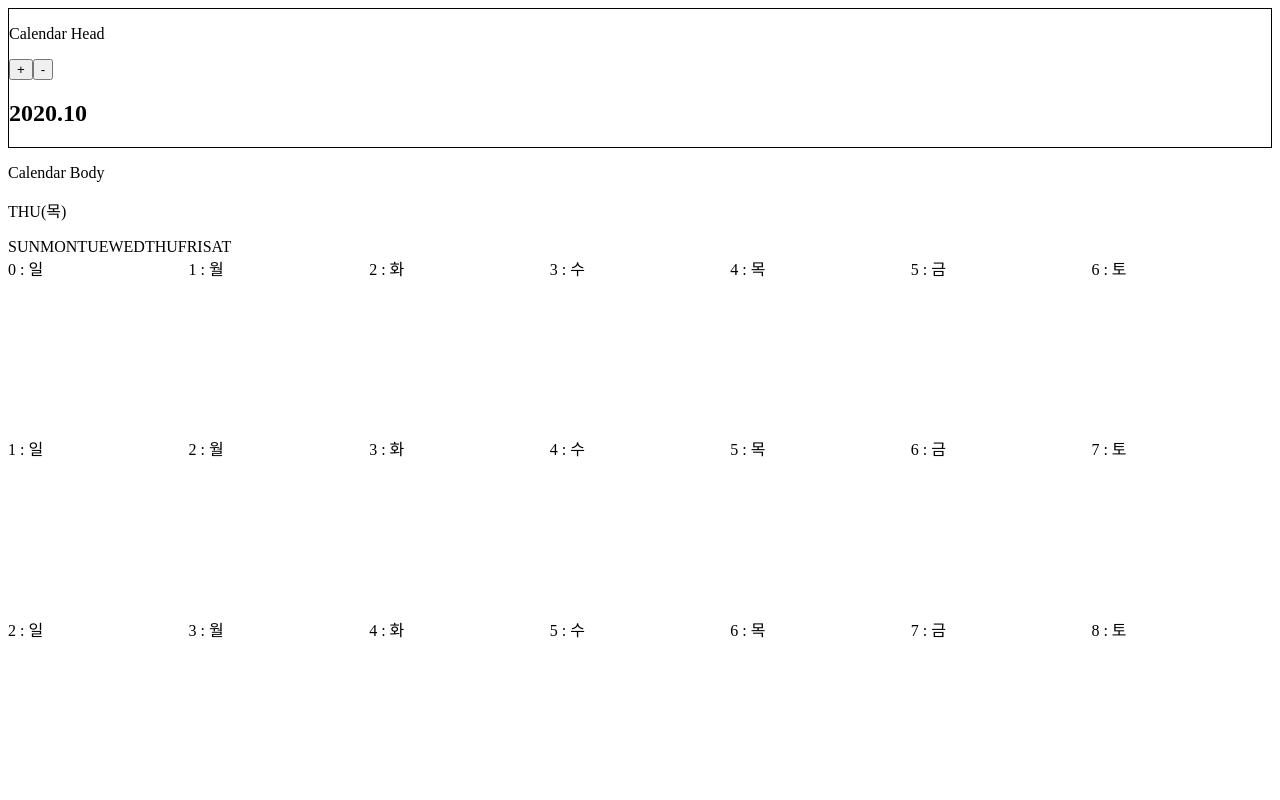
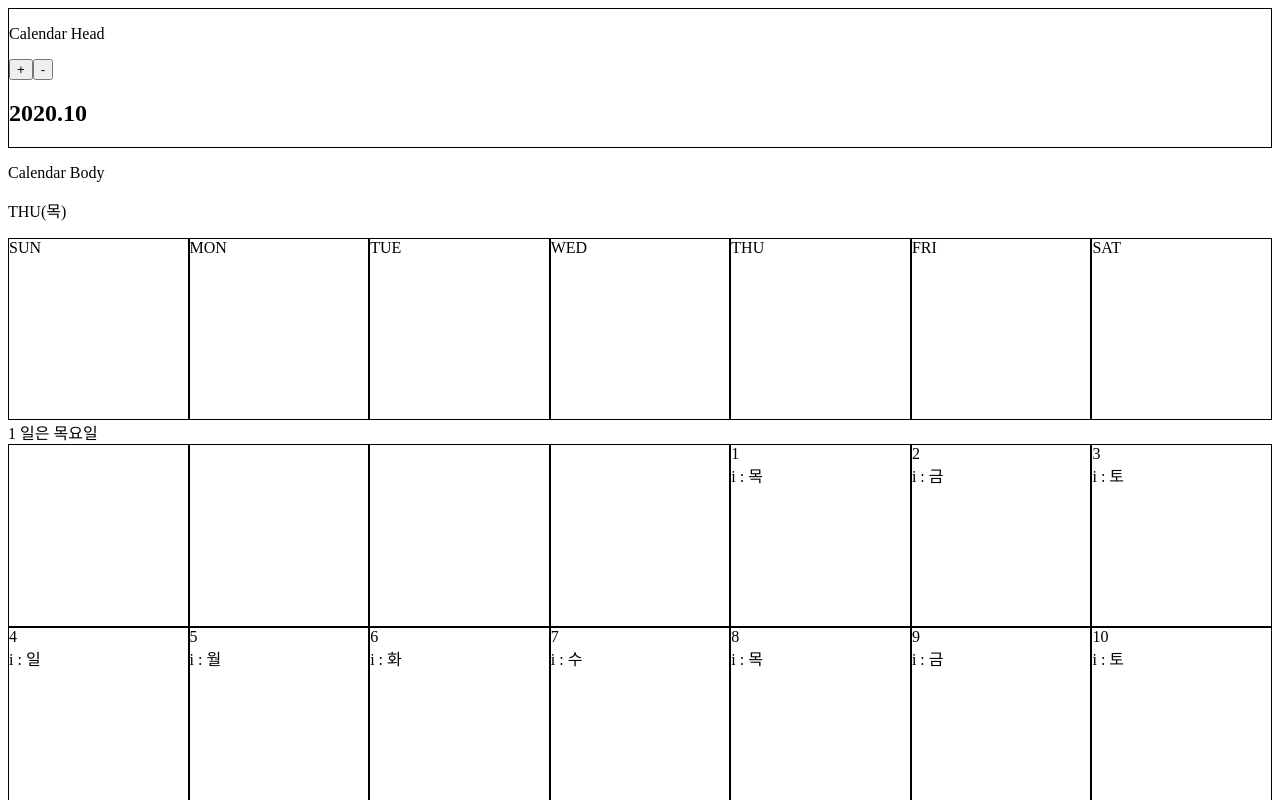
Before and after one commit to 97e57e/My-Financial-Ledger, a React (Create React App) app in the folder mfl-client/: page / in a window 1280 px wide. Shown: the top 800 px of the page. Built offline with nearby package versions, Linux system fonts and the light colour scheme.

Commit message:
feat: calendar date

```diff
--- a/mfl-client/src/assets/scss/components/calendar.scss
+++ b/mfl-client/src/assets/scss/components/calendar.scss
@@ -8,6 +8,7 @@
       height: 0;
       padding-bottom: calc(100% / 7);
       font-size: 12pt;
+      border: 0.5px solid black;
     }
   }
 }
--- a/mfl-client/src/components/calendar.js
+++ b/mfl-client/src/components/calendar.js
@@ -3,6 +3,7 @@ import "../assets/scss/components/calendar.scss";
 
 const dayOfWeekEn = ["SUN", "MON", "TUE", "WED", "THU", "FRI", "SAT"];
 const dayOfWeekKo = ["일", "월", "화", "수", "목", "금", "토"];
+const lastDayOfMonth = [31, 28, 31, 30, 31, 30, 31, 31, 30, 31, 30, 31];
 
 function CalendarHead(props) {
   return (
@@ -23,7 +24,7 @@ function CalendarHead(props) {
 }
 
 function CaledarBodyDayOfWeek({ day }) {
-  return <div>{dayOfWeekEn[day]}</div>;
+  return <div className="day-box">{dayOfWeekEn[day]}</div>;
 }
 
 function makeBodyHead() {
@@ -41,19 +42,36 @@ function makeBody(props) {
   ).getDay();
 
   const body = [];
+  body.push(
+    <div key={"key"}>
+      <span>1 일은 {dayOfWeekKo[fisrtDay]}요일</span>
+    </div>
+  );
+
   for (let week = 0; week < 5; week++) {
     body.push(
       <div className="row" key={week}>
         {Array(7)
           .fill(0)
           .map((n, i) => {
-            return (
-              <div className="day-box" key={i}>
-                <div>
-                  {week + i} : {dayOfWeekKo[i]}
+            const current = i + week * 7 - fisrtDay + 1;
+            console.log(current);
+            if (current > 0 && lastDayOfMonth[currentMonth - 1] >= current) {
+              return (
+                <div className="day-box" key={i}>
+                  <div>
+                    <span>{current}</span>
+                    <br></br>i : {dayOfWeekKo[i]}
+                  </div>
                 </div>
-              </div>
-            );
+              );
+            } else {
+              return (
+                <div className="day-box" key={i}>
+                  <div></div>
+                </div>
+              );
+            }
           })}
       </div>
     );
```
